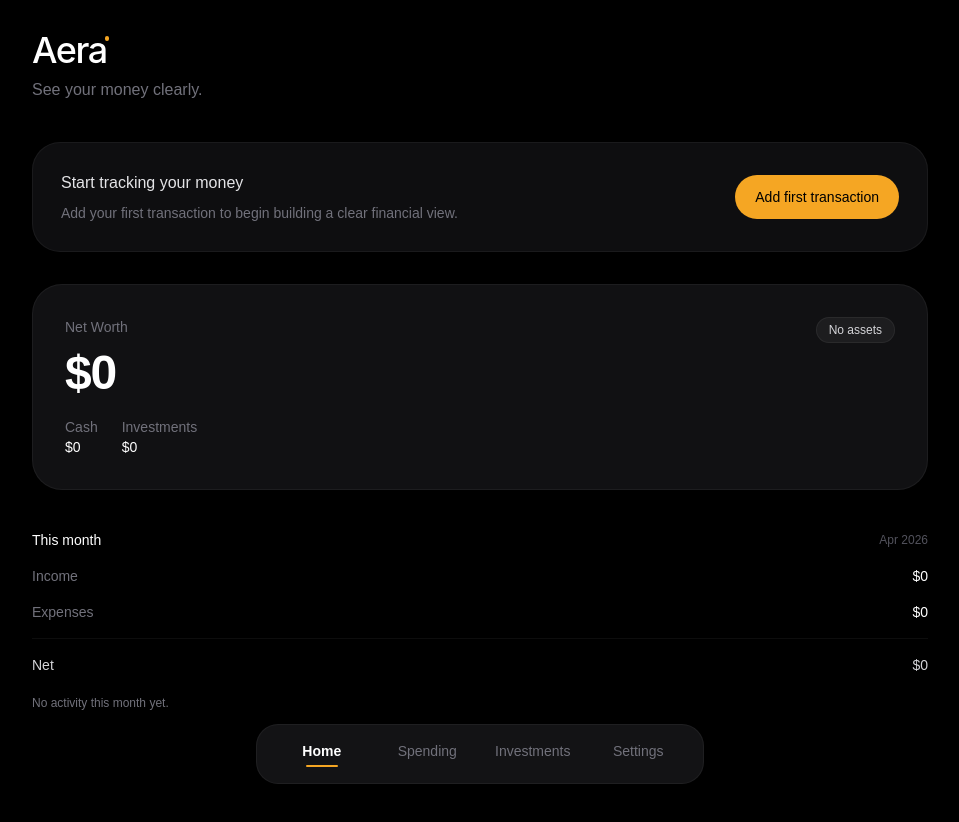
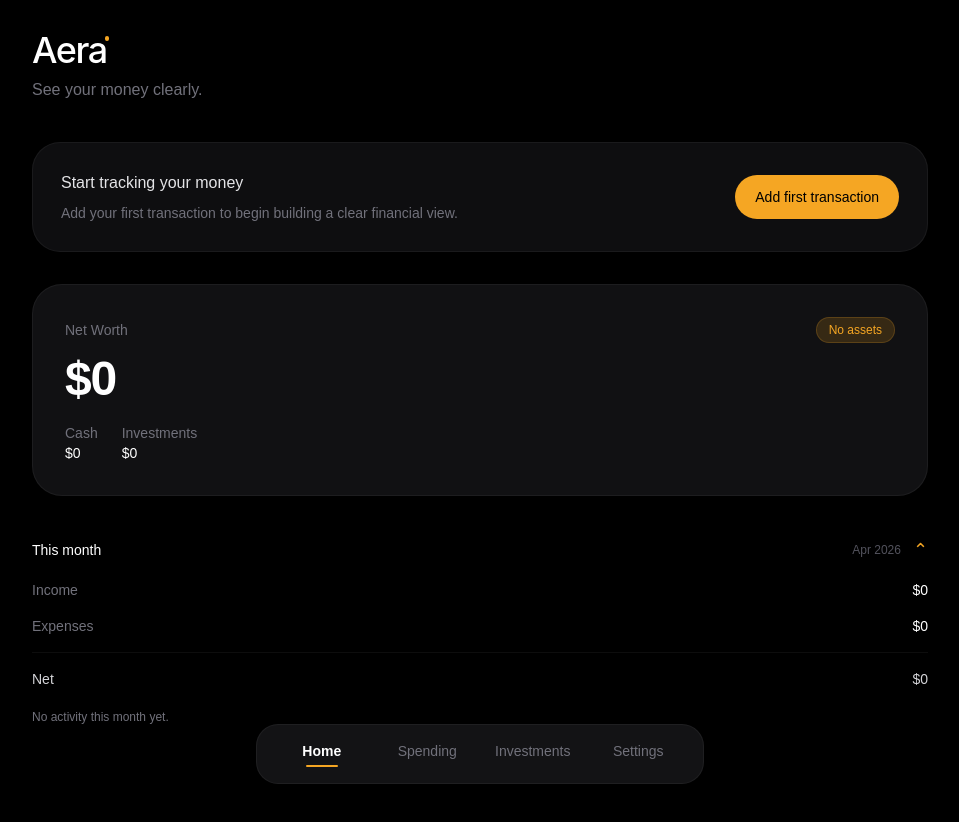
Before and after one commit to chlzn/aera, a Next.js app: page / in a window 1280 px wide. Shown: the top 822 px of the page, without its empty margins (160-1119 px from the left). Built offline with nearby package versions, Linux system fonts and the light colour scheme.

Commit message:
refine home status placement and monthly accordion

```diff
--- a/app/page.tsx
+++ b/app/page.tsx
@@ -47,6 +47,7 @@
 
   const [entries, setEntries] = useState<Entry[]>([])
   const [investments, setInvestments] = useState<Investment[]>([])
+  const [isMonthOpen, setIsMonthOpen] = useState(true)
 
   useEffect(() => {
     try {
@@ -102,30 +103,18 @@
 
   const portfolioStatus = useMemo(() => {
     if (!hasAnyData || (cash === 0 && investmentsTotal === 0)) {
-      return {
-        label: "No assets",
-        tone: "neutral" as const,
-      }
+      return { label: "No assets" }
     }
 
     if (investmentsTotal > cash) {
-      return {
-        label: "Asset heavy",
-        tone: "neutral" as const,
-      }
+      return { label: "Asset heavy" }
     }
 
     if (cash > investmentsTotal) {
-      return {
-        label: "Cash heavy",
-        tone: "neutral" as const,
-      }
+      return { label: "Cash heavy" }
     }
 
-    return {
-      label: "Balanced",
-      tone: "neutral" as const,
-    }
+    return { label: "Balanced" }
   }, [hasAnyData, cash, investmentsTotal])
 
   const monthlyInsight = useMemo(() => {
@@ -157,11 +146,6 @@
 
     return "You’re spending more than you earn."
   }, [monthlyEntries.length, monthlyIncome, monthlyExpenses, netFlow])
-
-  const statusPillClass =
-    portfolioStatus.tone === "neutral"
-      ? "bg-white/5 text-zinc-300 border border-white/6"
-      : "bg-white/5 text-zinc-300 border border-white/6"
 
   return (
     <main className="min-h-screen bg-black text-white px-5 py-8 pb-32">
@@ -198,9 +182,14 @@
 
         <section className="mb-10">
           <div className="rounded-[30px] bg-zinc-900/72 border border-white/5 shadow-[0_14px_40px_rgba(0,0,0,0.28)] p-8">
-            <div className="flex flex-col sm:flex-row sm:items-start sm:justify-between gap-4">
             <div>
-                <p className="text-zinc-500 text-sm mb-3">Net Worth</p>
+              <div className="flex items-center justify-between gap-4 mb-3">
+                <p className="text-zinc-500 text-sm">Net Worth</p>
+
+                <span className="inline-flex w-fit items-center rounded-full px-3 py-1 text-xs font-medium bg-[var(--accent)]/16 text-[var(--accent)] border border-[var(--accent)]/20">
+                  {portfolioStatus.label}
+                </span>
+              </div>
 
               <h2 className="text-5xl font-semibold tracking-tight">
                 {formatCurrency(netWorth, currency)}
@@ -222,27 +211,35 @@
                 </div>
               </div>
             </div>
-
-              <span
-                className={`inline-flex w-fit items-center rounded-full px-3 py-1 text-xs font-medium ${statusPillClass}`}
-              >
-                {portfolioStatus.label}
-              </span>
-            </div>
           </div>
         </section>
 
         <section className="mb-24">
-          <div className="mb-4 flex items-center justify-between gap-4">
+          <button
+            type="button"
+            onClick={() => setIsMonthOpen((prev) => !prev)}
+            className="w-full flex items-center justify-between text-left mb-4"
+          >
             <p className="text-white text-sm font-medium">This month</p>
+
+            <div className="flex items-center gap-3">
               <span className="text-xs text-zinc-600">
                 {new Intl.DateTimeFormat("en-US", {
                   month: "short",
                   year: "numeric",
                 }).format(new Date())}
               </span>
+              <span className="text-[var(--accent)] text-lg">
+                {isMonthOpen ? "⌃" : "⌄"}
+              </span>
             </div>
+          </button>
 
+          <div
+            className={`transition-[max-height,opacity] duration-200 ease-out overflow-hidden ${
+              isMonthOpen ? "max-h-[400px] opacity-100" : "max-h-0 opacity-0"
+            }`}
+          >
             <div className="space-y-4">
               <div className="flex items-center justify-between gap-4">
                 <span className="text-zinc-500 text-sm">Income</span>
@@ -277,6 +274,7 @@
 
               <p className="text-xs text-zinc-500 pt-1">{monthlyInsight}</p>
             </div>
+          </div>
         </section>
       </div>
     </main>
```
Lines whose indentation alone changed are shown as unchanged.
